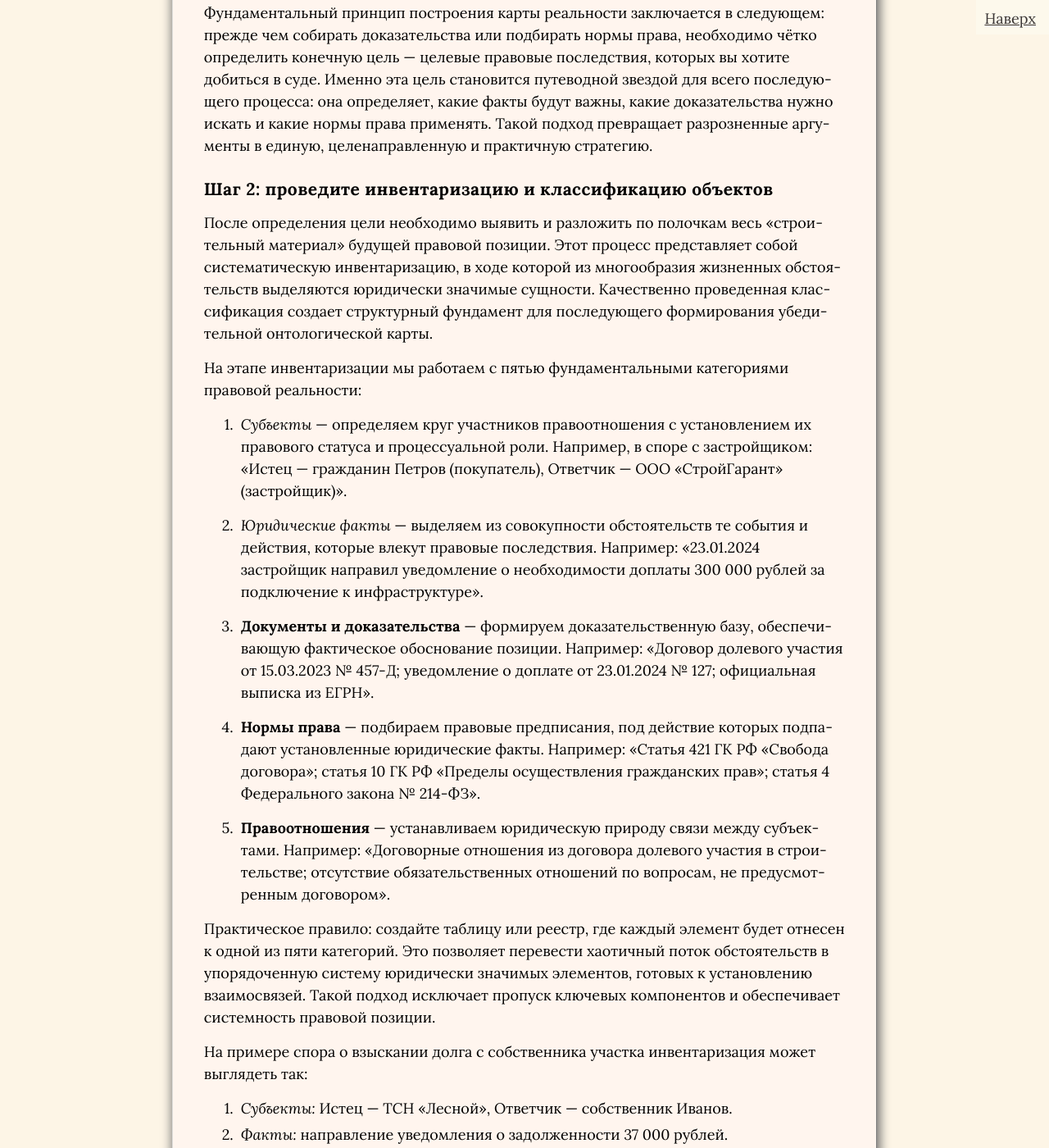
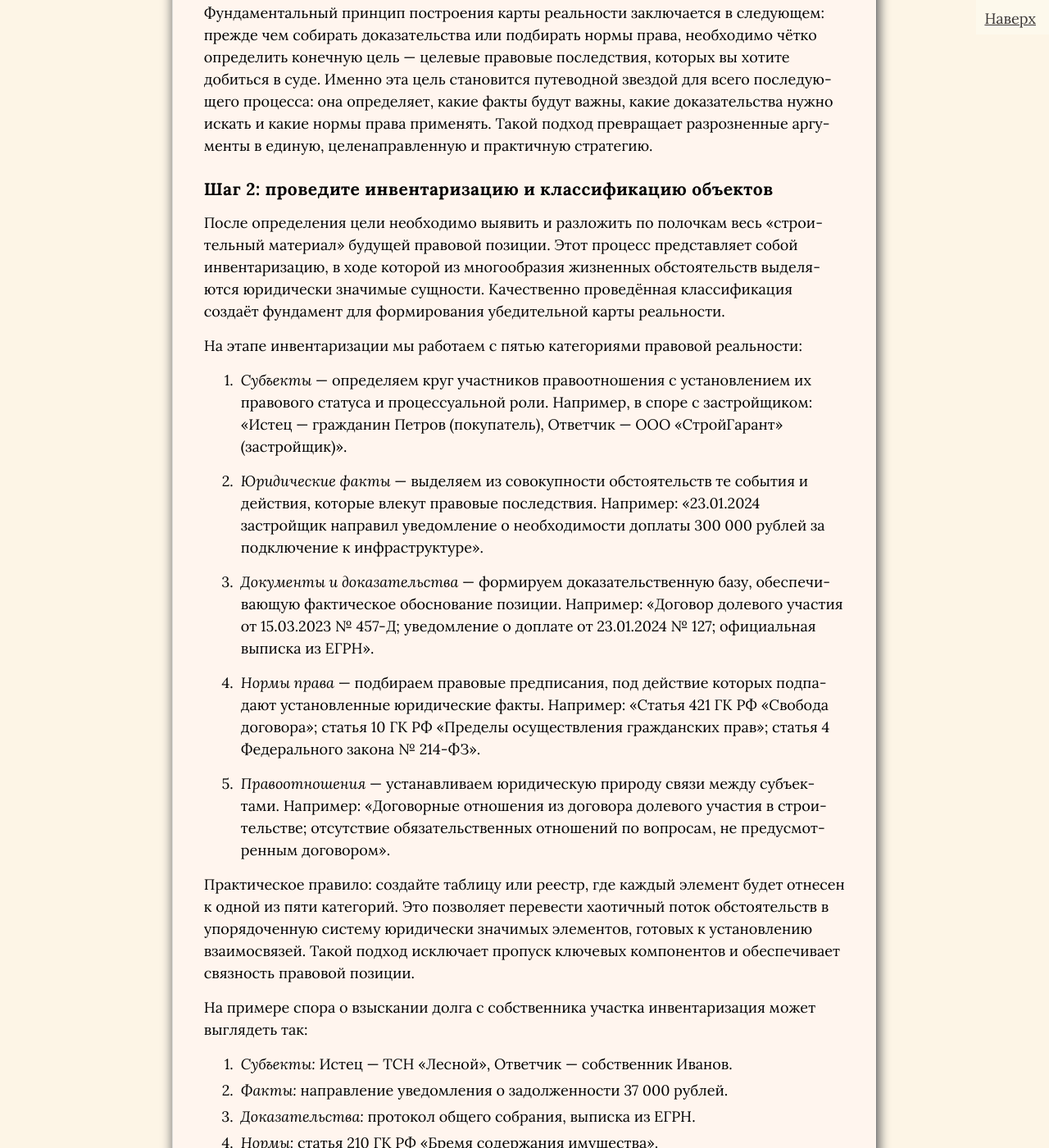
Before and after one commit to SergSi/land-use-art, a Jekyll site: the page built from _posts/2025-10-18-train.md, in a window 1280 px wide and 1400 px high, scrolled down 10390 px. Shown: the whole window at 82% size. Built offline with Jekyll 4.4.1, drawn with Linux system fonts in a browser that asks for light colours; some web fonts are replaced; some of the changed text lies outside the part shown.

Commit message:
Update 2025-10-18-train.md

```diff
--- a/_posts/2025-10-18-train.md
+++ b/_posts/2025-10-18-train.md
@@ -185,22 +185,22 @@
 
 ### Шаг 2: проведите инвентаризацию и классификацию объектов
 
-После определения цели необходимо выявить и разложить по полочкам весь «строительный материал» будущей правовой позиции. Этот процесс представляет собой систематическую инвентаризацию, в ходе которой из многообразия жизненных обстоятельств выделяются юридически значимые сущности. Качественно проведенная классификация создает структурный фундамент для последующего формирования убедительной онтологической карты.
+После определения цели необходимо выявить и разложить по полочкам весь «строительный материал» будущей правовой позиции. Этот процесс представляет собой инвентаризацию, в ходе которой из многообразия жизненных обстоятельств выделяются юридически значимые сущности. Качественно проведённая классификация создаёт фундамент для формирования убедительной карты реальности.
 
-На этапе инвентаризации мы работаем с пятью фундаментальными категориями правовой реальности:
+На этапе инвентаризации мы работаем с пятью категориями правовой реальности:
 
 1. *Субъекты* — определяем круг участников правоотношения с установлением их правового статуса и процессуальной роли. Например, в споре с застройщиком: «Истец — гражданин Петров (покупатель), Ответчик — ООО «СтройГарант» (застройщик)».
 
 2. *Юридические факты* — выделяем из совокупности обстоятельств те события и действия, которые влекут правовые последствия. Например: «23.01.2024 застройщик направил уведомление о необходимости доплаты 300 000 рублей за подключение к инфраструктуре».
 
-3. **Документы и доказательства** — формируем доказательственную базу, обеспечивающую фактическое обоснование позиции. Например: «Договор долевого участия от 15.03.2023 № 457-Д; уведомление о доплате от 23.01.2024 № 127; официальная выписка из ЕГРН».
+3. *Документы и доказательства* — формируем доказательственную базу, обеспечивающую фактическое обоснование позиции. Например: «Договор долевого участия от 15.03.2023 № 457-Д; уведомление о доплате от 23.01.2024 № 127; официальная выписка из ЕГРН».
 
-4. **Нормы права** — подбираем правовые предписания, под действие которых подпадают установленные юридические факты. Например: «Статья 421 ГК РФ «Свобода договора»; статья 10 ГК РФ «Пределы осуществления гражданских прав»; статья 4 Федерального закона № 214-ФЗ».
+4. *Нормы права* — подбираем правовые предписания, под действие которых подпадают установленные юридические факты. Например: «Статья 421 ГК РФ «Свобода договора»; статья 10 ГК РФ «Пределы осуществления гражданских прав»; статья 4 Федерального закона № 214-ФЗ».
 
-5. **Правоотношения** — устанавливаем юридическую природу связи между субъектами. Например: «Договорные отношения из договора долевого участия в строительстве; отсутствие обязательственных отношений по вопросам, не предусмотренным договором».
+5. *Правоотношения* — устанавливаем юридическую природу связи между субъектами. Например: «Договорные отношения из договора долевого участия в строительстве; отсутствие обязательственных отношений по вопросам, не предусмотренным договором».
 
 
-Практическое правило: создайте таблицу или реестр, где каждый элемент будет отнесен к одной из пяти категорий. Это позволяет перевести хаотичный поток обстоятельств в упорядоченную систему юридически значимых элементов, готовых к установлению взаимосвязей. Такой подход исключает пропуск ключевых компонентов и обеспечивает системность правовой позиции.
+Практическое правило: создайте таблицу или реестр, где каждый элемент будет отнесен к одной из пяти категорий. Это позволяет перевести хаотичный поток обстоятельств в упорядоченную систему юридически значимых элементов, готовых к установлению взаимосвязей. Такой подход исключает пропуск ключевых компонентов и обеспечивает связность правовой позиции.
 
 На примере спора о взыскании долга с собственника участка инвентаризация может выглядеть так:
 1. *Субъекты:* Истец — ТСН «Лесной», Ответчик — собственник Иванов.
@@ -211,7 +211,15 @@
 
 ### Шаг 3: постройте ядро системы — триады «Факт — Доказательство — Норма»
 
-Элементарной и неопровержимой единицей вашей позиции в суде является триада, соединяющая фактическое обстоятельство, его доказательственное подтверждение и квалифицирующую правовую норму. Это фундаментальный строительный блок онтологии спора, превращающий абстрактные утверждения в юридически значимые аргументы. Без построения таких триад ваша позиция остаётся голословной, а карта реальности лишается своей убедительной силы.
+Элементарной и неопровержимой единицей вашей позиции в суде является триада, соединяющая:
+
+а) фактическое обстоятельство,
+
+б) его доказательственное подтверждение и
+
+в) квалифицирующую правовую норму.
+
+Это фундаментальный строительный блок онтологии спора, превращающий абстрактные утверждения в юридически значимые аргументы. Без построения таких триад ваша позиция остаётся голословной, а карта реальности лишается своей убедительной силы.
 
 {% include mermaid.html content='
 
```
Also changed, not shown: other parts of _posts/2025-10-18-train.md (+4 -4 lines).
